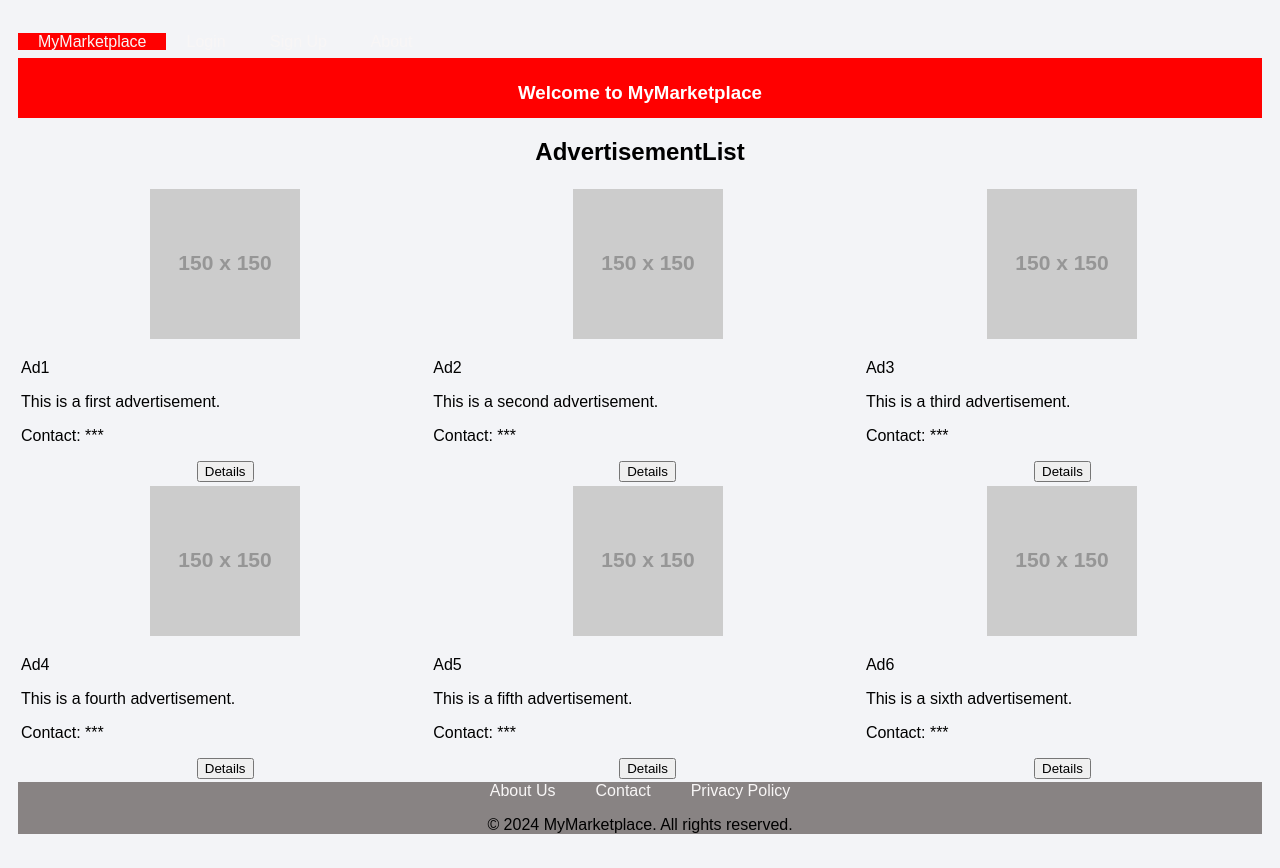
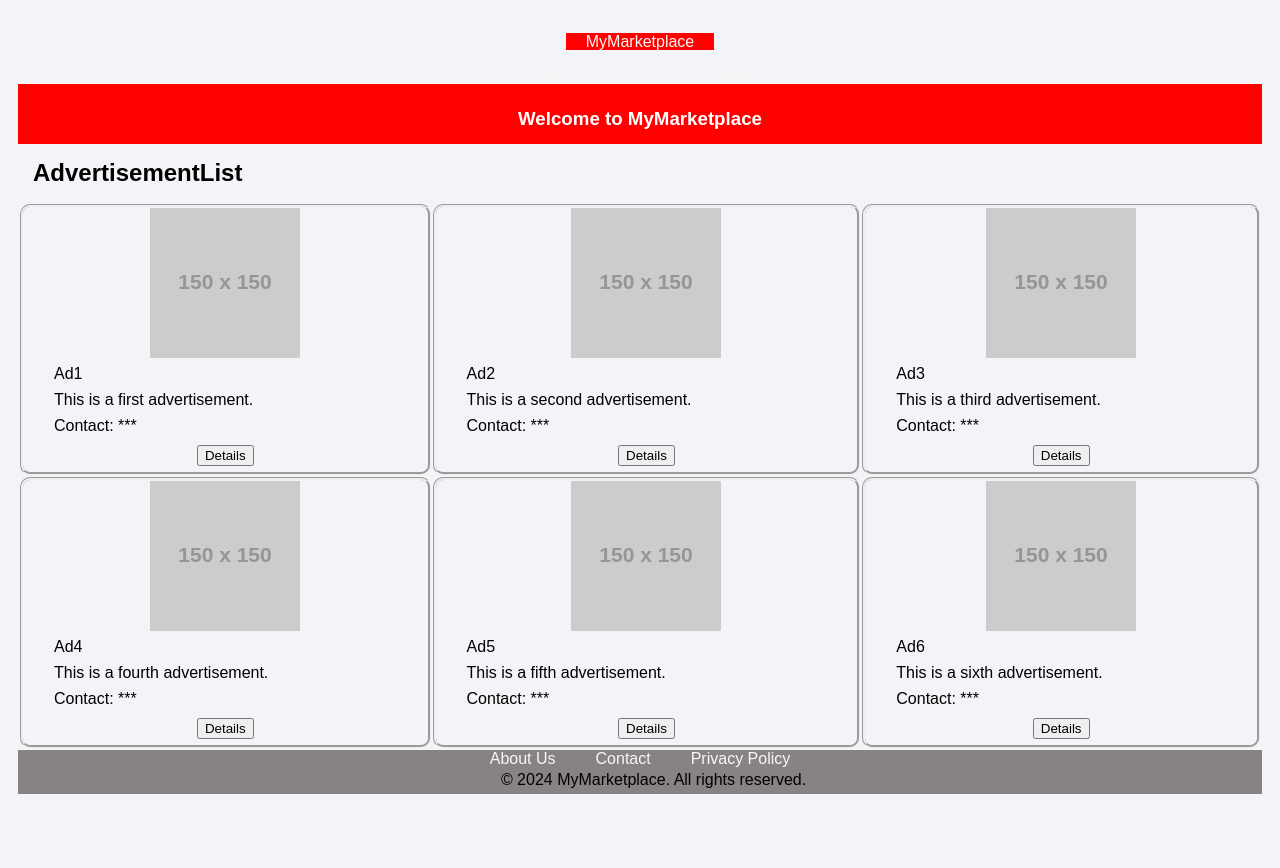
Before and after one commit to olgaTete/reactjs-marketplace, a React (Create React App) app: page / in a window 1280 px wide. After the commit the page ends 812 px from the top, so only its background shows below. Built offline with nearby package versions, Linux system fonts and the light colour scheme.

Commit message:
Update index.css

```diff
--- a/src/index.css
+++ b/src/index.css
@@ -1,25 +1,27 @@
-
-body {
+body
+{
   background-color: #f3f4f7;
   padding: 10px;
   font-family: Sans-Serif;
   text-align: center;
 }
-header {
+.nav
+{
+  display: flex;
   background-color: rgb(136, 131, 131);
   padding: 0;
-}
-niv {
-  display: flex;
   text-align: center;
   height: 40px;
+  min-width: 477px;
 
 }
-.logo {
+.logo
+{
   color:white;
   padding-top: 15px;
 }
-.bar {
+.bar
+{
   color:white;
   padding-top: 15px;
 }
@@ -28,26 +30,47 @@ niv {
   background-color: red;
   height: 50px;
   padding: 5px;
+  min-width: 477px;
 }
-a {
+a
+{
   text-decoration: none;
   color:rgb(248, 246, 246);
   padding: 10px;
   margin: 10px;
 }
-table {
+table
+{
   width: -webkit-fill-available;
 }
-
-h1 {
+td {
+  border: groove;
+  border-radius: 10px;
+}
+p {
+margin: auto;
+padding: 3px 3px 5px 30px;
+}
+button {
+  margin: 5px;
+}
+h1
+{
   color: white;
   margin: 0;
   height: 60px;
   vertical-align: middle;
+  text-align: center;
 }
-
+h2
+{
+  text-align: left;
+  padding: 15px;
+  margin: 0;
+}
 footer {
   background-color: rgb(136, 131, 131);
+  min-width: 477px;
 }
 code {
   font-family: source-code-pro, Menlo, Monaco, Consolas, 'Courier New',
```
